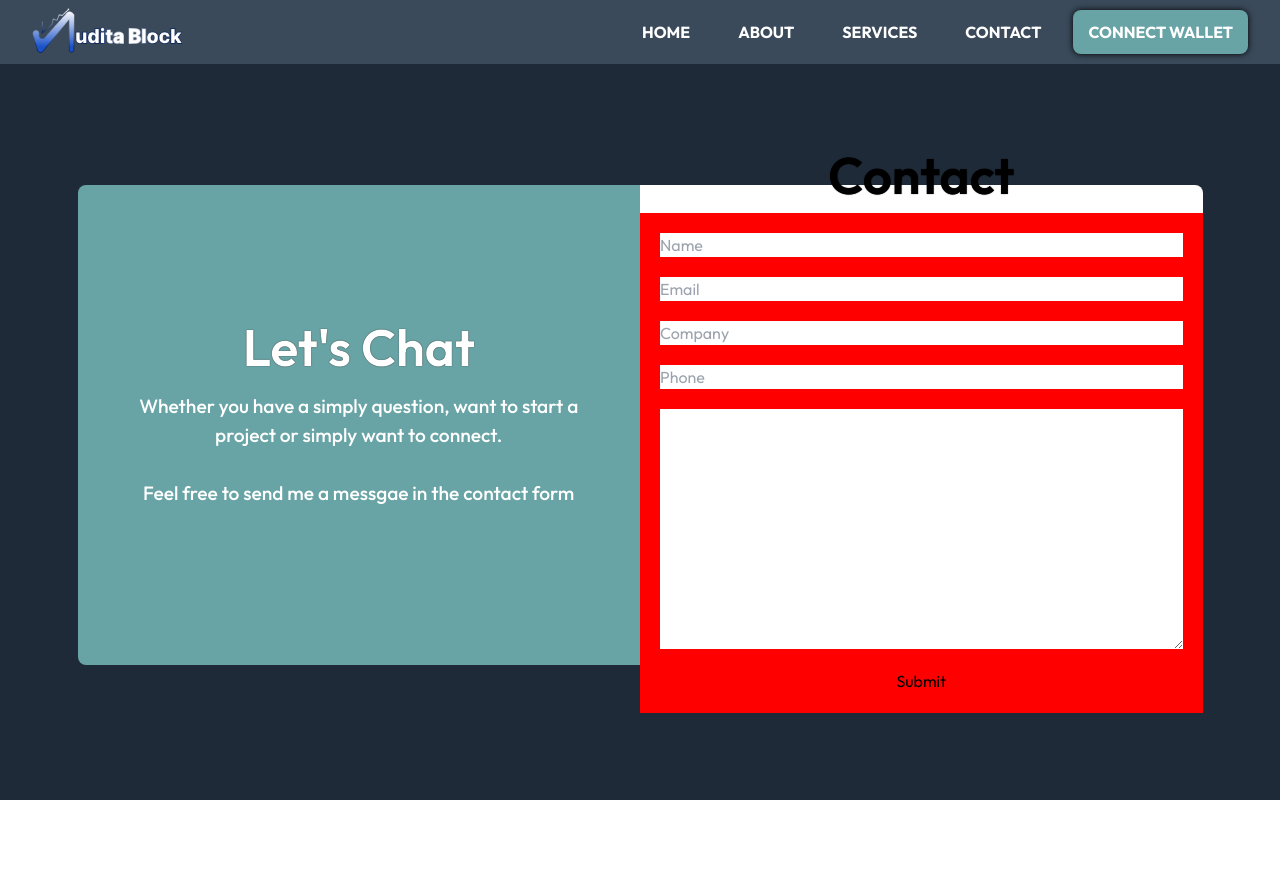
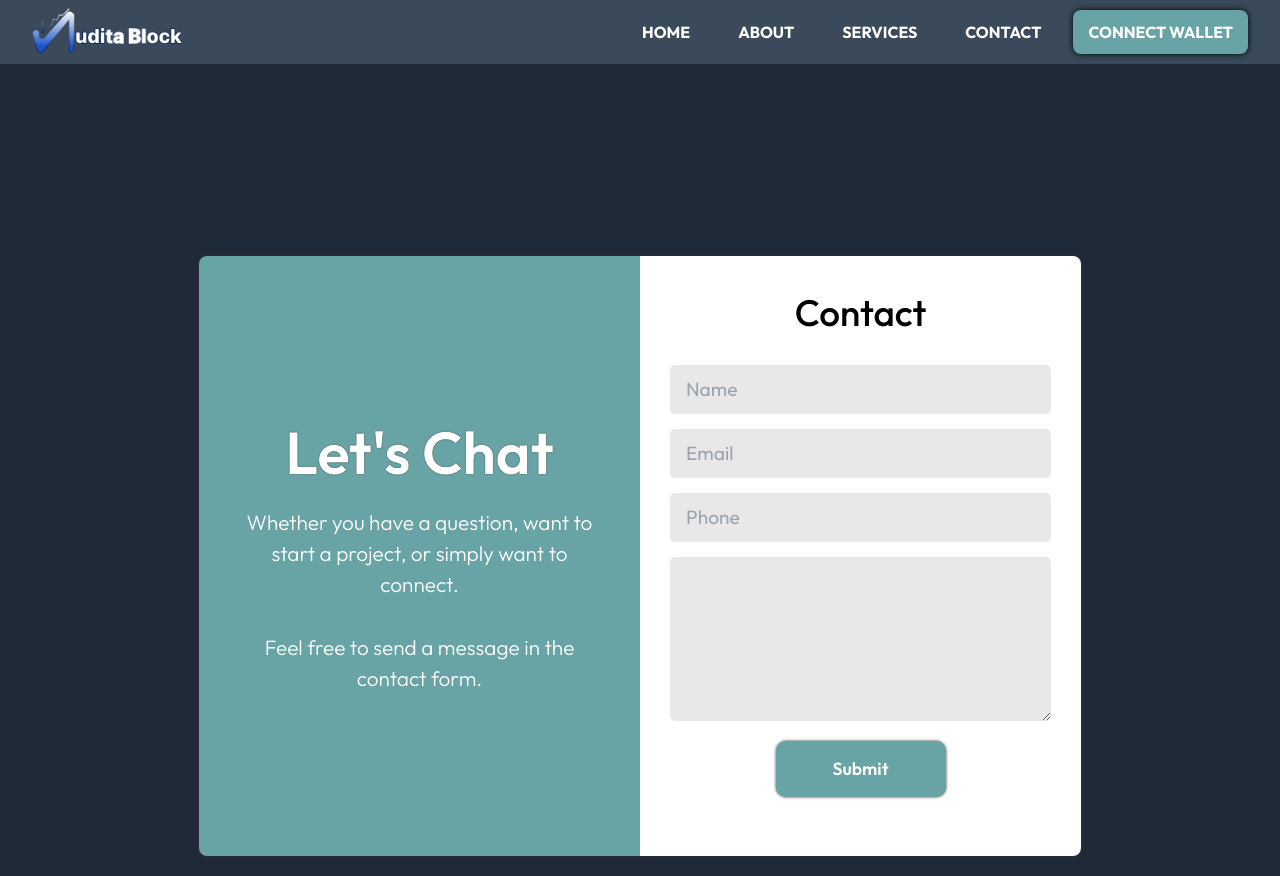
Before and after one commit to chiscookeke11/audita_chain, a React (Vite) app: page /contact in a window 1280 px wide. Before the commit the page ends 800 px from the top, so only its background shows below. Built offline with nearby package versions, Linux system fonts and the light colour scheme.

Commit message:
ADD: contact form

```diff
--- a/src/components/banner/Banner.jsx
+++ b/src/components/banner/Banner.jsx
@@ -3,6 +3,7 @@ import AOS from 'aos';
 import 'aos/dist/aos.css';
 import './banner.css';
 import { image } from '../images';
+import SlideHolder from '../teammembersmobile/SlideHolder';
 
 const Banner = () => {
   useEffect(() => {
@@ -81,6 +82,7 @@ const Banner = () => {
         </div>
 
       </div>
+      <SlideHolder/>
     </div>
   );
 };
--- a/src/components/banner/banner.css
+++ b/src/components/banner/banner.css
@@ -13,7 +13,7 @@
     color: #68a4a5;
     font-size: 2.3rem;
     font-weight: 600;
-    text-align: left;
+    text-align: center;
 }
 .banner  p{
     margin: 20px 0;
@@ -106,7 +106,7 @@ min-width: 350px;
     text-align: center
 }
 .card-container .card p, .mobile-card p{
-    font-size: 0.9rem;
+    font-size: 1rem;
     font-weight: 300;
     text-align: start;
     display: inline-block;
--- a/src/components/contactform/ContactForm.jsx
+++ b/src/components/contactform/ContactForm.jsx
@@ -1,46 +1,58 @@
-import React from 'react'
-import './contactForm.css'
+import React, { useState } from 'react';
+import './contactForm.css';
 
 const ContactForm = () => {
+  const [result, setResult] = useState("");
+
+  const onSubmit = async (event) => {
+    event.preventDefault();
+    setResult("Sending....");
+    const formData = new FormData(event.target);
+
+    formData.append("access_key", "de814677-2ff0-44f9-a6bf-7bcfd3b9e9f9");
+
+    const response = await fetch("https://api.web3forms.com/submit", {
+      method: "POST",
+      body: formData
+    });
+
+    const data = await response.json();
+
+    if (data.success) {
+      setResult("Form Submitted Successfully");
+      event.target.reset();
+    } else {
+      console.log("Error", data);
+      setResult(data.message);
+    }
+  };
+
   return (
-    <div className='contact-form'>
-        {/* left-side */}
-        <div>
-            <h1>Let's Chat</h1>
-            <p>
-                Whether you have a simply question, want to start a project or simply want to connect. <br /><br />
-            Feel free to send me a messgae in the contact form
+    <div className='form-container'>
+      <div className="form-wrapper">
 
-            </p>
+        <div className="left-side">
+          <h1>Let's Chat</h1>
+          <p>Whether you have a question, want to start a project, or simply want to connect.
+            <br/><br/>
+            Feel free to send a message in the contact form.
+          </p>
         </div>
 
-
-
-
-        {/* right-side */}
-        <div>
-            <h1>Contact</h1>
-
-            <form action="">
-
-            <input type="text" placeholder='Name ' required/>
-            <input type="email" placeholder='Email' required/>
-            <input type="text" placeholder='Company' required/>
-            <input type="tel" placeholder='Phone' required/>
-            <textarea name="message" id="message" cols="30" rows="10"></textarea>
-            <button>Submit</button>
-
-
-
-
-
-
-
-
-            </form>
+        <div className="right-side">
+          <h1>Contact</h1>
+          <form onSubmit={onSubmit}>
+            <input type="text" name="name" placeholder='Name' required />
+            <input type="email" name="email" placeholder='Email' required />
+            <input type="tel" name="phone" placeholder='Phone' required />
+            <textarea name="message" id="message" cols="30" rows="5" required></textarea>
+            <button type="submit">Submit</button>
+          </form>
+          <span>{result}</span>
         </div>
+      </div>
     </div>
-  )
+  );
 }
 
-export default ContactForm
+export default ContactForm;
--- a/src/components/contactform/contactForm.css
+++ b/src/components/contactform/contactForm.css
@@ -1,61 +1,107 @@
-.contact-form{
+.form-container{
     width: 100%;
+    min-height: 100vh;
     height: auto;
-    min-height: 100vh;
-    padding: 90px 15px 40px 15px;
+    padding: 20% 10px 20px 10px;
     display: flex;
     justify-content: center;
+    align-items:center;
+    background-color: #1E2A38;
+}
+.form-wrapper {
+    width: 70%;
+    min-height: 400px;
+    height: 600px;
+    max-height: auto;
+    border-radius: 8px;
+    display: flex;
     align-items: center;
-    background-color: #1E2A38;
+    justify-content: center;
     flex-direction: row;
-    flex-wrap: wrap;
+    gap: 0;
+    filter: drop-shadow(0 0 2px #333);
 }
-.contact-form div{
-    width: 45%;
-    min-width: 300px;
+
+.form-wrapper div {
+    width: 50%;
+    height: 100%;
+    display: flex;
+    flex-direction: column;
+    align-items: center;
+    justify-content: center;
+    padding: 20px 15px;
+    min-width: 330px;
+}
+
+.form-wrapper div:nth-of-type(1) {
     background-color: #68a4a5;
-    min-height: 400px;
-    display: flex;
-    justify-content: center;
-    align-items: center;
-    flex-direction: column;
-    height: 60vh;
+    color: #fff;
+    text-align: center;
+    font-weight: 600;
+    border-radius: 8px 0 0 8px;
 }
-.contact-form div:nth-of-type(1){
-    border-radius: 8px 0 0 8px;
-    color:  #fff;
+.form-wrapper div:nth-of-type(1) h1{
+    font-size: 3.7rem;
+    text-align: center;
+    text-shadow: 0 0 1px #000;
 }
-.contact-form div:nth-of-type(2){
+.form-wrapper div:nth-of-type(1) p{
+    font-size: 1.3rem;
+    font-weight: 300;
+    padding: 10px 30px;
+}
+.form-wrapper div:nth-of-type(2) {
     background-color: #fff;
     border-radius: 0 8px 8px 0;
 }
-.contact-form div:nth-of-type(1) h1{
-        font-size: 3.2rem;
-        font-weight: 600;
-        line-height: 50px;
-        text-align: center;
-        text-shadow: 0 0 1px #000;
+.form-wrapper div:nth-of-type(2) h1{
+    color: #000;
+    font-size: 2.3rem;
+    text-align: center;
+    font-weight: 500;
 }
-.contact-form div:nth-of-type(1) p{
+.form-wrapper div form{
+    display: flex;
+    flex-direction: column;
+    justify-content: center;
+    align-items: center;
+    width: 100%;
+    background-color: #fff;
+    padding: 25px 15px;
+    gap: 15px;
+}
+.form-wrapper input, .form-wrapper textarea{
+    background-color: #e8e8e8;
+    width: 100%;
+    padding: 10px 16px;
+    outline: none;
+    border: none;
     font-size: 1.2rem;
-    font-weight: 500;
-    text-align: center;
-    padding: 20px 40px;
+    color: #1E2A38;
+    border-radius: 5px;
 }
-.contact-form div:nth-of-type(2) h1{
-    font-size: 3.2rem;
+.form-wrapper button{
+    background-color: #68a4a5;
+    border-radius: 10px;
+    padding: 10px 18px;
+    outline: none;
+    border: none;
+    color: #fff;
+    cursor: pointer;
+    font-size: 1.1rem;
     font-weight: 600;
     text-align: center;
-    text-shadow: 0 0 1px #000;
+    z-index: 1;
+    padding: 15px 25px;
+    position: relative;
+    overflow: hidden;
+    transition: 0.3s ease-in-out;
+    margin: 5px 0;
+    min-width: 170px;
+   box-shadow: 0 0 3px #333;
 }
-
-form {
-    display:flex;
-    flex-direction: column;
-    gap: 20px;
-    width: 100%;
-    background-color: red;
-    padding: 20px 20px;
+.form-wrapper button:active{
+    transform: scale(0.9);
 }
 
 
@@ -64,31 +110,11 @@ form {
 
 
 
-
-
-
-
-
-
-
-
-
-
-
-
-
-
-
-
-
-
-
 @media (max-width:768px){
-    .contact-form div:nth-of-type(1){
+    .form-wrapper div:nth-of-type(1){
         display: none;
     }
-    .contact-form div:nth-of-type(2){
+    .form-wrapper div:nth-of-type(2){
         border-radius: 8px;
-        min-width: 340px;
     }
 }
--- a/src/pages/HomePage.jsx
+++ b/src/pages/HomePage.jsx
@@ -4,7 +4,6 @@ import Banner from '../components/banner/Banner'
 import Features from '../components/features/features'
 import Footer from '../components/footer/Footer'
 import Testimonials from '../components/testimonials/Testimonials'
-import SlideHolder from '../components/teammembersmobile/SlideHolder'
 import GetStarted from '../components/Get Started/GetStarted'
 
 const HomePage = () => {
@@ -13,7 +12,6 @@ const HomePage = () => {
         <Hero/>
         <Banner/>
         <Features/>
-        <SlideHolder/>
         <Testimonials/>
         <GetStarted/>
         <Footer/>
```
